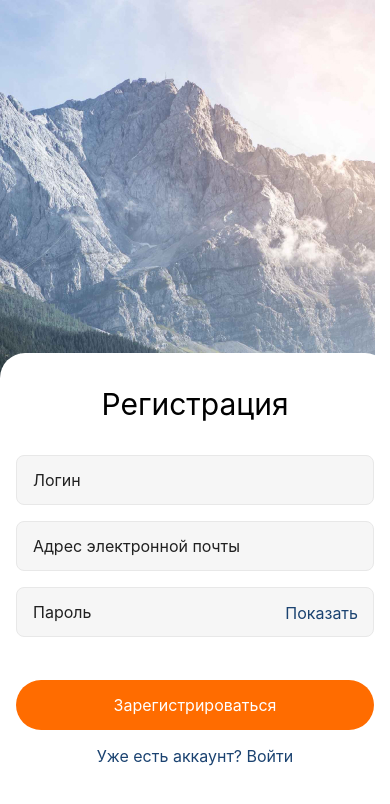
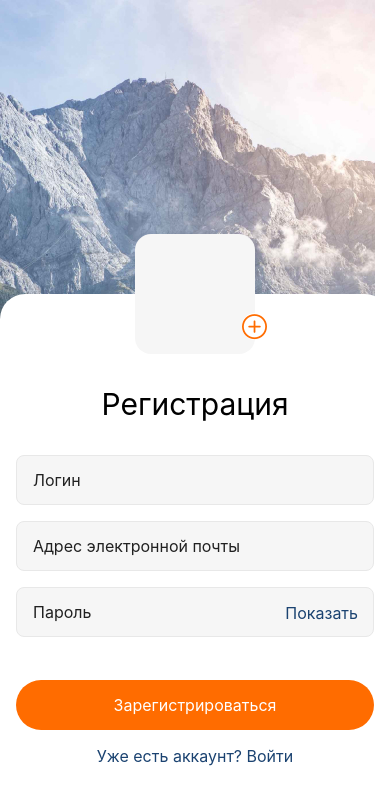
Before and after one commit to sporevois/goit-react-native-hw, a React Native app in the folder myProject/: screen / in a window 390 px wide. Shown: the top 804 px of the page. Built offline with nearby package versions, Linux system fonts and the light colour scheme.

Commit message:
registration finished

```diff
--- a/myProject/package.json
+++ b/myProject/package.json
@@ -9,6 +9,7 @@
     "web": "expo start --web"
   },
   "dependencies": {
+    "@expo/vector-icons": "^13.0.0",
     "@react-native-community/masked-view": "^0.1.11",
     "@react-navigation/native": "^6.1.5",
     "@react-navigation/native-stack": "^6.9.11",
--- a/myProject/screens/registrationScreen.js
+++ b/myProject/screens/registrationScreen.js
@@ -1,4 +1,5 @@
 import React, { useState } from "react";
+import { AntDesign } from '@expo/vector-icons';
 import useTogglePassVisibility from "../hooks/useTogglePassVisibility";
 import {
     StyleSheet,
@@ -35,6 +36,14 @@ const RegistrationScreen = () => {
             <ImageBackground style={styles.image} source={require('../images/PhotoBG.jpg')}>
                 <TouchableWithoutFeedback onPress={Keyboard.dismiss}>
                     <KeyboardAvoidingView style={styles.form} behavior={Platform.OS == "ios" ? "padding" : "height"}>
+                        <View style={styles.avatarContainer}>
+                            <View style={styles.avatar}>
+                                {/* Avatar upload */}
+                            </View>
+                            <TouchableOpacity style={styles.addAvatarBtn}>
+                                <AntDesign name="pluscircleo" size={25} color="#FF6C00" />
+                            </TouchableOpacity>
+                        </View>
                         <View style={styles.textContainer}>
                             <Text style={styles.title}>Регистрация</Text>
                         </View>
@@ -97,11 +106,30 @@ const styles = StyleSheet.create({
         paddingBottom:78,
         backgroundColor:'#FFFFFF',
     },
+    avatarContainer: {
+        position: 'absolute',
+        top: -60,
+        width: 120,
+        height: 120,
+        marginBottom: 32,
+        alignSelf: 'center',
+        borderRadius: 16,
+        backgroundColor: "#F6F6F6"
+    },
+    addAvatarBtn: {
+        position: "absolute",
+        right: -12,
+        bottom:14,
+        borderRadius:50,
+        backgroundColor:'#FFFFFF',
+
+    },
     textContainer: {
         alignItems:"center"
     },
     title: {
-        marginVertical: 33,
+        marginTop: 92,
+        marginBottom: 33,
         fontSize: 30,
     },
     input: {
```
Also changed, not shown: 1 other file (tests, documents, lock files or other folders). Lines whose indentation alone changed are shown as unchanged.
